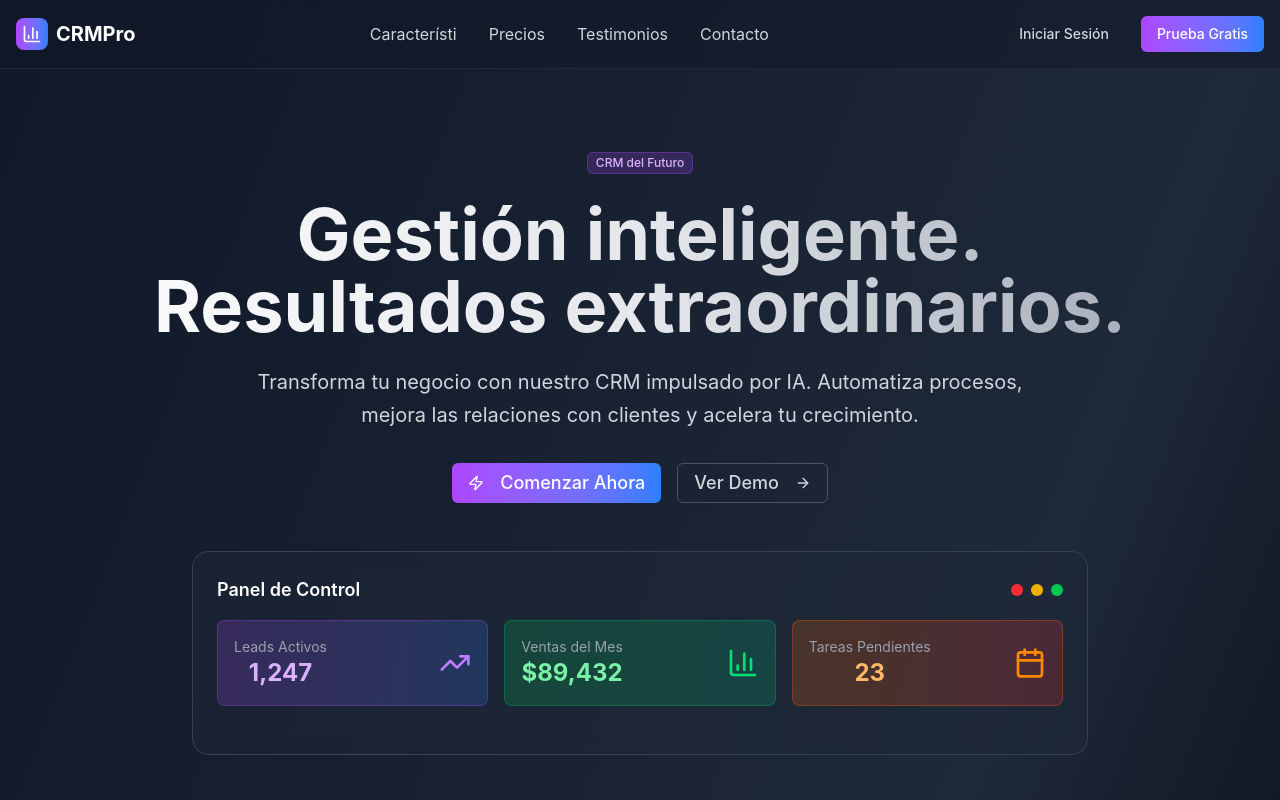
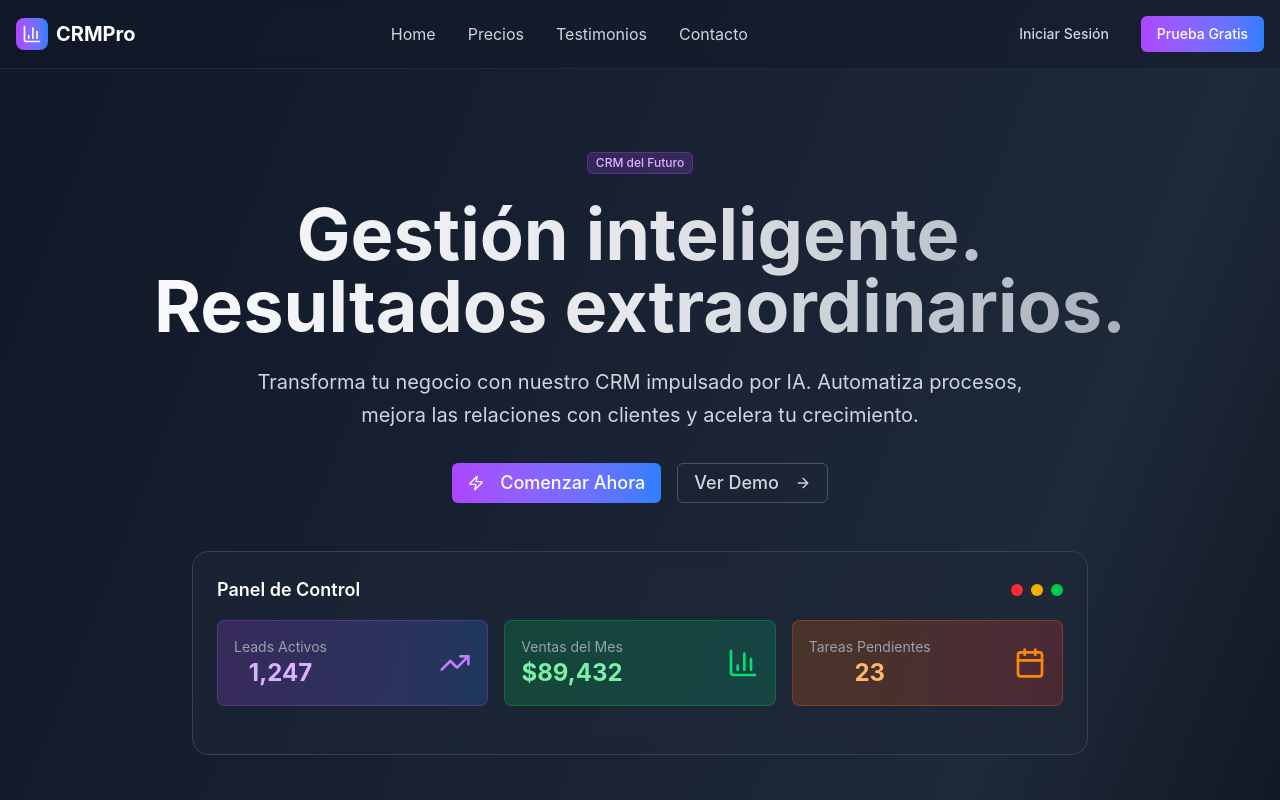
Before and after one commit to GabrieLag00/MonolitoCRM, a React (Vite) app in the folder FrontContactForm/: page / in a window 1280 px wide. Shown: the top 800 px of the page. Built offline with nearby package versions, Linux system fonts and the light colour scheme; no server answers.

Commit message:
test changes front

```diff
--- a/FrontContactForm/src/views/HomeView.tsx
+++ b/FrontContactForm/src/views/HomeView.tsx
@@ -38,7 +38,7 @@ export default function HomeView() {
 
             <div className="hidden md:flex items-center space-x-8">
               <a href="#features" className="text-gray-300 hover:text-white transition-colors">
-                Característi
+                Home
               </a>
               <a href="#pricing" className="text-gray-300 hover:text-white transition-colors">
                 Precios
```
